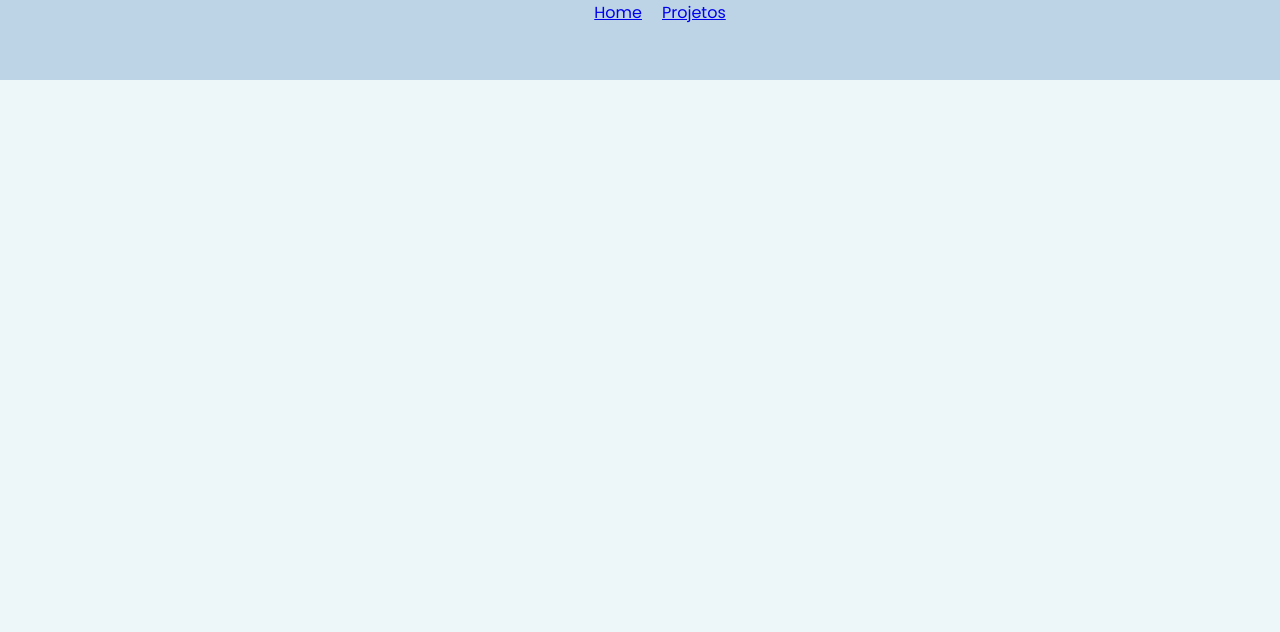
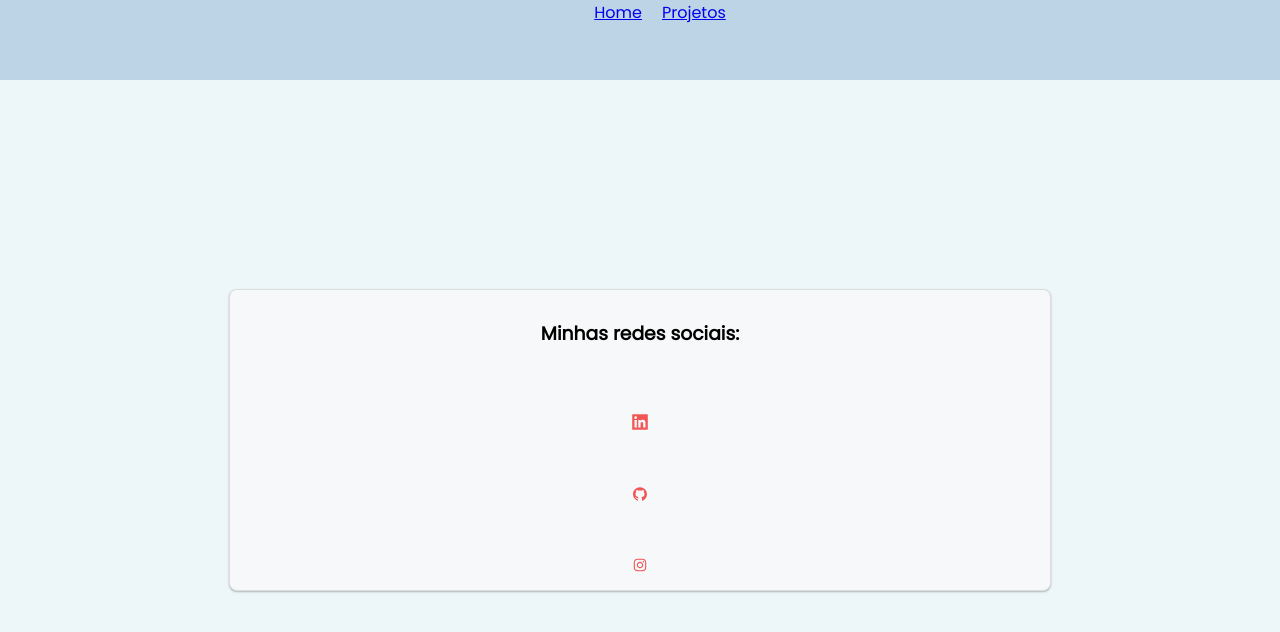
Before and after one commit to bathybathy/portfolio-react, a React (Create React App) app: page /contato in a window 1280 px wide. Before the commit this address had no page. Shown: the top 632 px of the page. Built offline with nearby package versions, Linux system fonts and the light colour scheme.

Commit message:
added contatos page

```diff
--- a/src/GeneralStyles.tsx
+++ b/src/GeneralStyles.tsx
@@ -16,3 +16,12 @@ export const StyledSpan = styled.span`
 export const StyledP = styled.p`
   color: ${Theme.color.primaryText};
 `;
+
+export const StyledH3 = styled.h3`
+  padding: 0;
+`;
+
+export const StyledA = styled.a`
+  text-decoration: none;
+  color: ${Theme.color.highlight};
+`;
--- /dev/null
+++ b/src/pages/contato/Contato.styles.tsx
@@ -0,0 +1,29 @@
+import styled from "styled-components";
+import { Theme } from "../../Theme";
+import {AiFillLinkedin, AiFillGithub, AiOutlineInstagram} from "react-icons/ai"
+
+export const ContatoCard = styled.div`
+  display: flex;
+  flex-direction: column;
+  align-items: center;
+  justify-content: space-between;
+  width: 800px;
+  border: ${Theme.cardBorder};
+  box-shadow: ${Theme.boxShadow};
+  background-color: ${Theme.color.cardBackground};
+  border-radius: 8px;
+  margin: 20px;
+  height: 280px;
+  padding: 10px;
+`;
+
+export const StyledLinkedin = styled(AiFillLinkedin)`
+    font-size: 20px;
+`
+
+export const StyledGit = styled(AiFillGithub)`
+
+`
+export const StyledInstagram = styled(AiOutlineInstagram)`
+
+`
--- /dev/null
+++ b/src/pages/contato/Contato.tsx
@@ -0,0 +1,36 @@
+import { FullPage, GeneralDiv, StyledA, StyledH3 } from "../../GeneralStyles";
+import {
+  ContatoCard,
+  StyledGit,
+  StyledInstagram,
+  StyledLinkedin,
+} from "./Contato.styles";
+
+const Contato = () => {
+  return (
+    <FullPage>
+      <ContatoCard>
+        <GeneralDiv>
+          <StyledH3>Minhas redes sociais:</StyledH3>
+        </GeneralDiv>
+        <GeneralDiv>
+          <StyledA href="https://www.linkedin.com/in/nathalia-duarte-a12076231/">
+            <StyledLinkedin />
+          </StyledA>
+        </GeneralDiv>
+        <GeneralDiv>
+          <StyledA href="https://github.com/bathybathy">
+            <StyledGit />
+          </StyledA>
+        </GeneralDiv>
+        <GeneralDiv>
+          <StyledA href="https://www.instagram.com/nathybathy/">
+            <StyledInstagram />
+          </StyledA>
+        </GeneralDiv>
+      </ContatoCard>
+    </FullPage>
+  );
+};
+
+export default Contato;
--- a/src/pages/repos/Repos.styles.tsx
+++ b/src/pages/repos/Repos.styles.tsx
@@ -22,11 +22,3 @@ export const ReposDivItem = styled.div`
   background-color: ${Theme.color.cardBackground};
   box-shadow: ${Theme.boxShadow};;
 `;
-export const StyledA = styled.a`
-  text-decoration: none;
-  color: ${Theme.color.highlight};
-`;
-
-export const StyledH3 = styled.h3`
-  padding: 0;
-`;
--- a/src/router.tsx
+++ b/src/router.tsx
@@ -1,6 +1,7 @@
 import { BrowserRouter, Routes, Route } from "react-router-dom";
 import Header from "./components/header/Header";
 import GitProvider from "./context/GitContext";
+import Contato from "./pages/contato/Contato";
 import Home from "./pages/home/Home";
 import Repos from "./pages/repos/Repos";
 
@@ -12,6 +13,7 @@ const Router = () => {
         <Routes>
           <Route path="/" element={<Home />} />
           <Route path="/repos" element={<Repos />} />
+          <Route path="/contato" element={<Contato />} />
         </Routes>
       </GitProvider>
     </BrowserRouter>
```
Also changed, not shown: src/pages/repos/Repos.tsx (+10 -4 lines).
